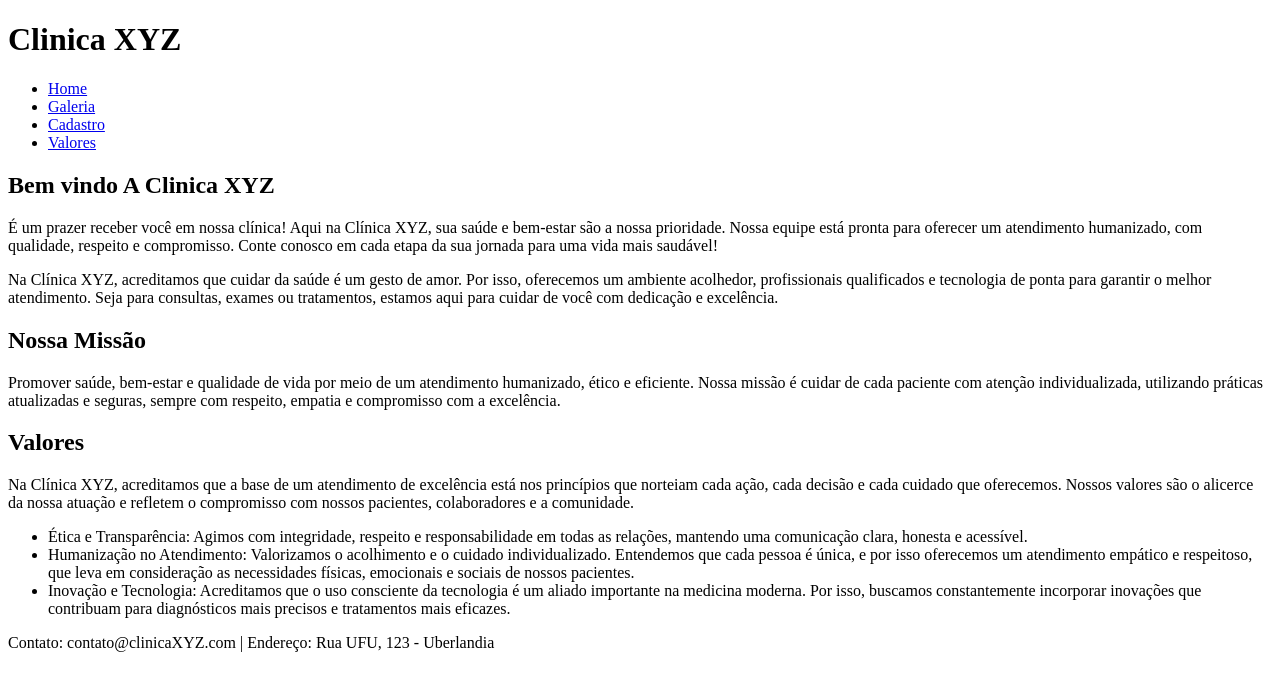
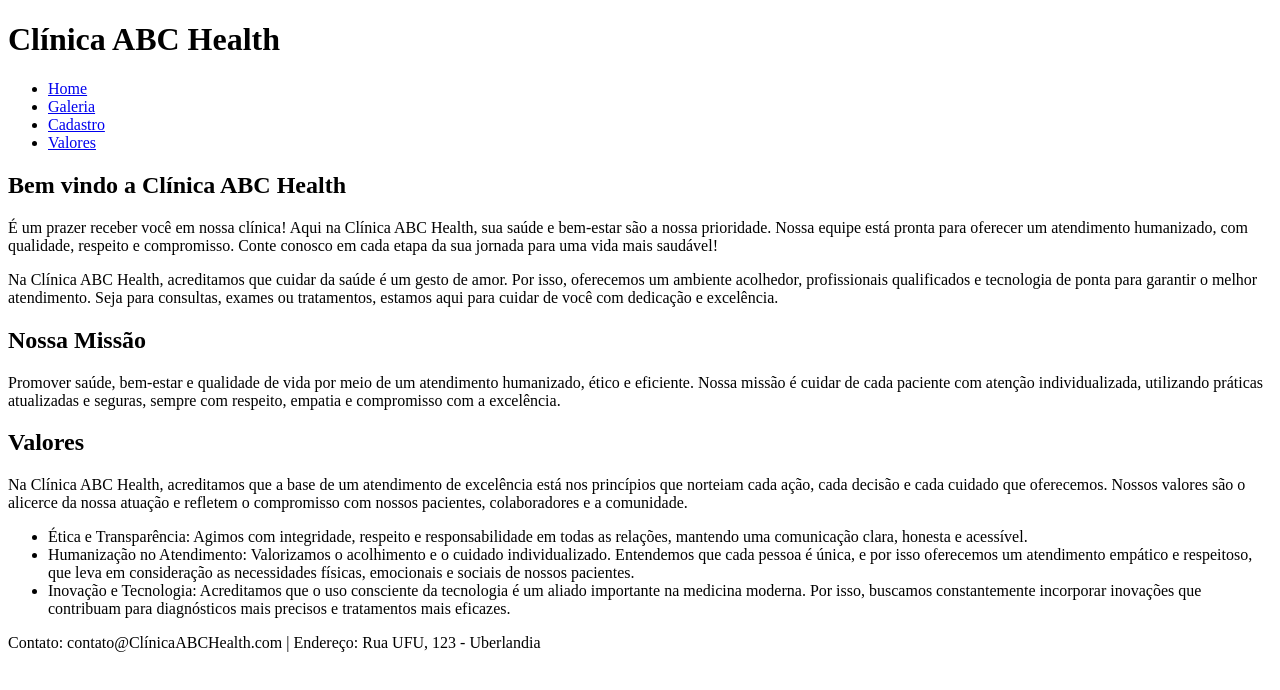
Before and after one commit to Wallace30/Programa-o-para-internet, a plain HTML site: page trabalho2/index.html in a window 1280 px wide. Drawn offline with Linux system fonts and the light colour scheme.

Commit message:
Terminado ex2

```diff
--- a/trabalho2/index.html
+++ b/trabalho2/index.html
@@ -2,12 +2,12 @@
 <html lang = "PT-br">
     <head>
         <meta charset="UTF-8">
-        <meta name = "description" content="Esse aqui e um site da Clinica XYZ">
-        <title>Clínica XYZ - Pagina Inicial</title>
+        <meta name = "description" content="Esse aqui e um site da Clínica ABC Health">
+        <title>Clínica ABC Health - Pagina Inicial</title>
     </head>
     <body>
     <header>
-        <h1>Clinica XYZ</h1>
+        <h1>Clínica ABC Health</h1>
     </header>
     <nav>
         <ul>
@@ -19,9 +19,9 @@
     </nav>
     <main>
         <section>
-            <h2>Bem vindo A Clinica XYZ</h2>
-            <p>É um prazer receber você em nossa clínica! Aqui na Clínica XYZ, sua saúde e bem-estar são a nossa prioridade. Nossa equipe está pronta para oferecer um atendimento humanizado, com qualidade, respeito e compromisso. Conte conosco em cada etapa da sua jornada para uma vida mais saudável!</p>
-            <p>Na Clínica XYZ, acreditamos que cuidar da saúde é um gesto de amor. Por isso, oferecemos um ambiente acolhedor, profissionais qualificados e tecnologia de ponta para garantir o melhor atendimento. Seja para consultas, exames ou tratamentos, estamos aqui para cuidar de você com dedicação e excelência.</p>
+            <h2>Bem vindo a Clínica ABC Health</h2>
+            <p>É um prazer receber você em nossa clínica! Aqui na Clínica ABC Health, sua saúde e bem-estar são a nossa prioridade. Nossa equipe está pronta para oferecer um atendimento humanizado, com qualidade, respeito e compromisso. Conte conosco em cada etapa da sua jornada para uma vida mais saudável!</p>
+            <p>Na Clínica ABC Health, acreditamos que cuidar da saúde é um gesto de amor. Por isso, oferecemos um ambiente acolhedor, profissionais qualificados e tecnologia de ponta para garantir o melhor atendimento. Seja para consultas, exames ou tratamentos, estamos aqui para cuidar de você com dedicação e excelência.</p>
         </section>
         <section>
             <h2>Nossa Missão</h2>
@@ -29,7 +29,7 @@
         </section>
         <section id ="valores">
             <h2>Valores</h2>
-            <p>Na Clínica XYZ, acreditamos que a base de um atendimento de excelência está nos princípios que norteiam cada ação, cada decisão e cada cuidado que oferecemos. Nossos valores são o alicerce da nossa atuação e refletem o compromisso com nossos pacientes, colaboradores e a comunidade.</p>
+            <p>Na Clínica ABC Health, acreditamos que a base de um atendimento de excelência está nos princípios que norteiam cada ação, cada decisão e cada cuidado que oferecemos. Nossos valores são o alicerce da nossa atuação e refletem o compromisso com nossos pacientes, colaboradores e a comunidade.</p>
             <ul>
                 <li>Ética e Transparência: Agimos com integridade, respeito e responsabilidade em todas as relações, mantendo uma comunicação clara, honesta e acessível.</li>
                 <li>Humanização no Atendimento: Valorizamos o acolhimento e o cuidado individualizado. Entendemos que cada pessoa é única, e por isso oferecemos um atendimento empático e respeitoso, que leva em consideração as necessidades físicas, emocionais e sociais de nossos pacientes.</li>
@@ -39,7 +39,7 @@
     </main>
 
     <footer>
-     <p>Contato: contato@clinicaXYZ.com | Endereço: Rua UFU, 123 - Uberlandia</p>
+     <p>Contato: contato@ClínicaABCHealth.com | Endereço: Rua UFU, 123 - Uberlandia</p>
     </footer>
     </body>
 </html>
```
Also changed, not shown: trabalho2/cadastro.html (+2 -2 lines), trabalho2/galeria.html (+3 -3 lines).
